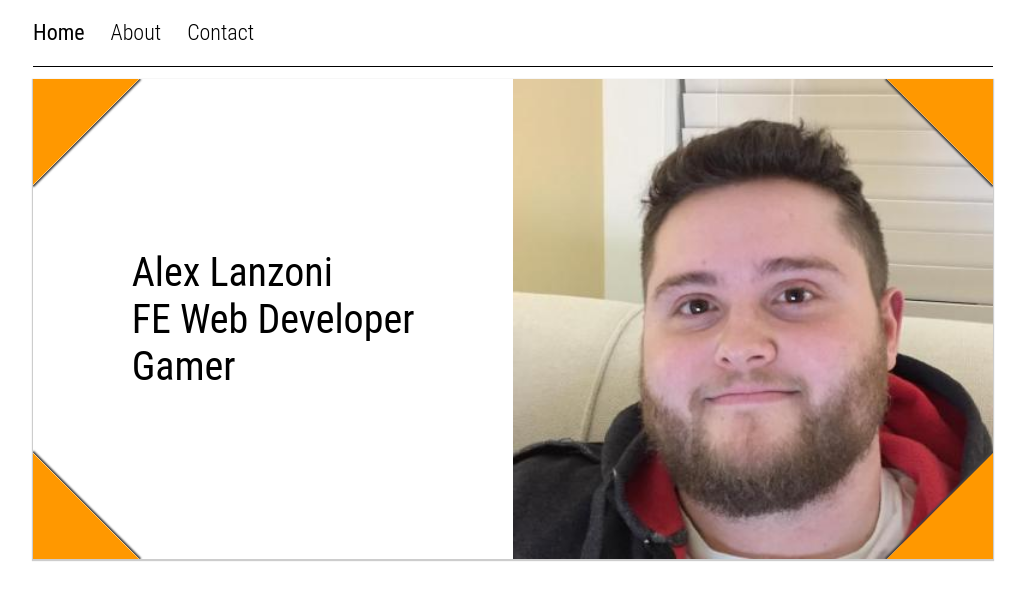
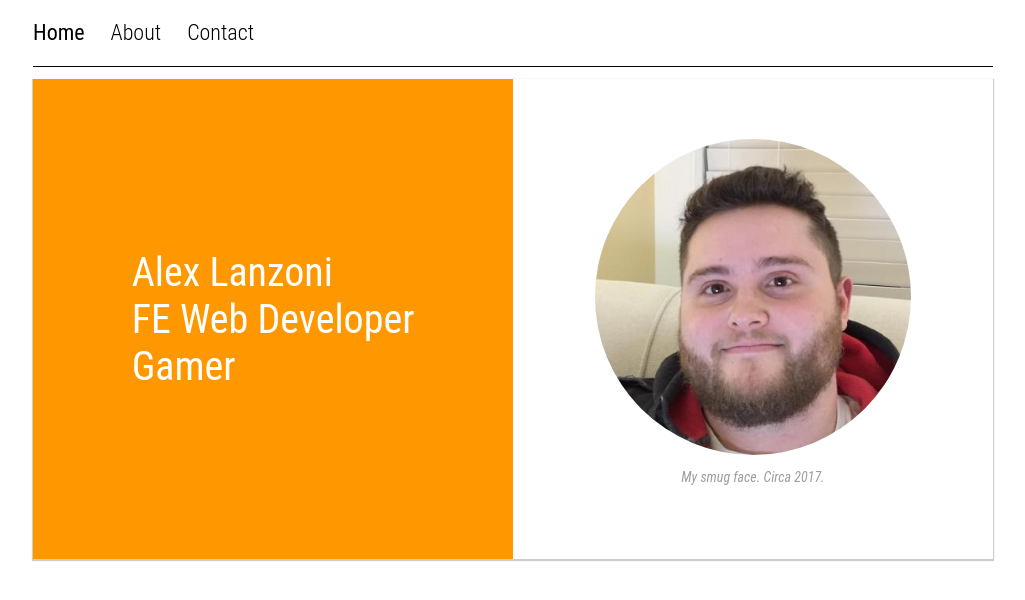
Before and after one commit to TheLanzolini/portfolio, a React app: page / in a window 1280 px wide. Shown: the top 600 px of the page, without its empty margins (127-1152 px from the left). Built offline with nearby package versions, Linux system fonts and the light colour scheme; the HTML template or start-up script is replaced by a standard one.

Commit message:
update readme, add proptypes

```diff
--- a/package.json
+++ b/package.json
@@ -39,6 +39,7 @@
     "file-loader": "^1.1.5",
     "nodemon": "^1.12.1",
     "postcss-loader": "^2.0.9",
+    "prop-types": "^15.6.0",
     "react": "^16.2.0",
     "react-dom": "^16.2.0",
     "react-redux": "^5.0.6",
--- a/src/common/Foldover/index.js
+++ b/src/common/Foldover/index.js
@@ -1,9 +1,9 @@
 import React from 'react'
 import styled from 'styled-components'
+import PropTypes from 'prop-types'
 
 const Foldover = (props) => {
-  const { orientation, color } = props
-  const size = props.size || 75
+  const { orientation, color, size } = props
   const xOrient = orientation.includes('left') ? 'left' : 'right'
   const yOrient = orientation.includes('top') ? 'top' : 'bottom'
   const rotation = orientation === 'bottom-left' ? '-45' :
@@ -12,7 +12,7 @@ const Foldover = (props) => {
   const StyledFoldover = styled.div`
     position: absolute;
     border: ${size}px solid transparent;
-    border-right: ${size}px solid ${color || '#FF9800'};
+    border-right: ${size}px solid ${color};
     width: 1px;
     height: 1px;
     background-color: transparent;
@@ -24,4 +24,15 @@ const Foldover = (props) => {
   return (<StyledFoldover />)
 }
 
+Foldover.defaultProps = {
+  size: 75,
+  color: '#FF9800',
+}
+
+Foldover.propTypes = {
+  orientation: PropTypes.string.isRequired,
+  size: PropTypes.number,
+  color: PropTypes.string,
+}
+
 export default Foldover
--- a/src/common/TextPanel/index.js
+++ b/src/common/TextPanel/index.js
@@ -1,15 +1,33 @@
 import React from 'react'
 import styled from 'styled-components'
+import PropTypes from 'prop-types'
 
+const TextPanel = (props) => {
+  const { color, backgroundColor } = props
   const StyledTextPanel = styled.div`
     display: flex;
     justify-content: center;
     align-items: center;
+    flex-direction: column;
     flex: 1;
     font-size: 40px;
     position: relative;
+    ${color ? `color: ${color}` : ''};
+    ${backgroundColor ? `background-color: ${backgroundColor}` : ''};
   `
-
-export default (props) => (
+  return (
     <StyledTextPanel>{props.children}</StyledTextPanel>
   )
+}
+
+TextPanel.defaultProps = {
+  color: 'black',
+  backgroundColor: 'transparent',
+}
+
+TextPanel.propTypes = {
+  color: PropTypes.string.isRequired,
+  backgroundColor: PropTypes.string.isRequired,
+}
+
+export default TextPanel
--- a/src/pages/Home/index.js
+++ b/src/pages/Home/index.js
@@ -3,27 +3,31 @@ import WideSection from 'common/WideSection'
 import TextPanel from 'common/TextPanel'
 import styled from 'styled-components'
 import myface from './myface.jpeg'
-import Foldover from 'common/Foldover'
 
 const MyFace = styled.img`
-  width: 100%;
+  width: 66%;
+  border-radius: 100%;
+`
+
+const Caption = styled.p`
+  color: #9E9E9E;
+  font-size: 14px;
+  font-style: italic;
+  text-align: center;
 `
 
 export default () => (
   <WideSection>
-    <TextPanel>
-      <Foldover orientation="top-left" />
+    <TextPanel color="white" backgroundColor="#FF9800">
       Alex Lanzoni
       <br />
       FE Web Developer
       <br />
       Gamer
-      <Foldover orientation="bottom-left" />
     </TextPanel>
     <TextPanel>
-      <Foldover orientation="top-right" />
       <MyFace src={myface} />
-      <Foldover orientation="bottom-right" />
+      <Caption>My smug face. Circa 2017.</Caption>
     </TextPanel>
   </WideSection>
 )
```
Also changed, not shown: 1 other file (tests, documents, lock files or other folders). Lines whose indentation alone changed are shown as unchanged.
